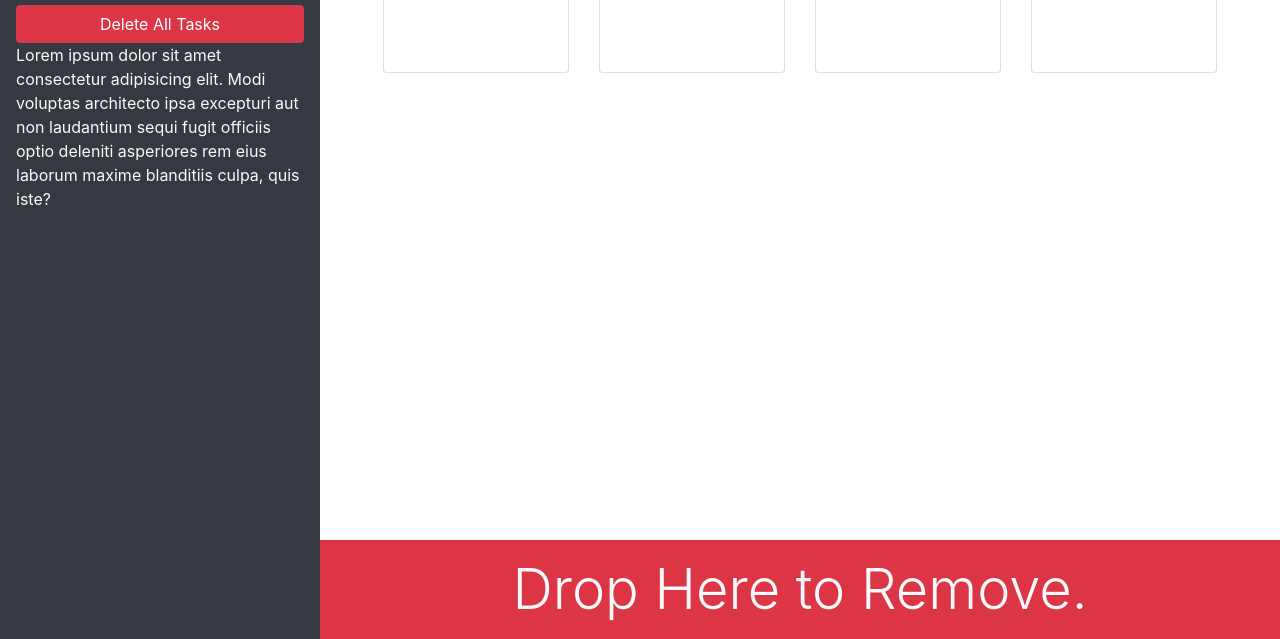
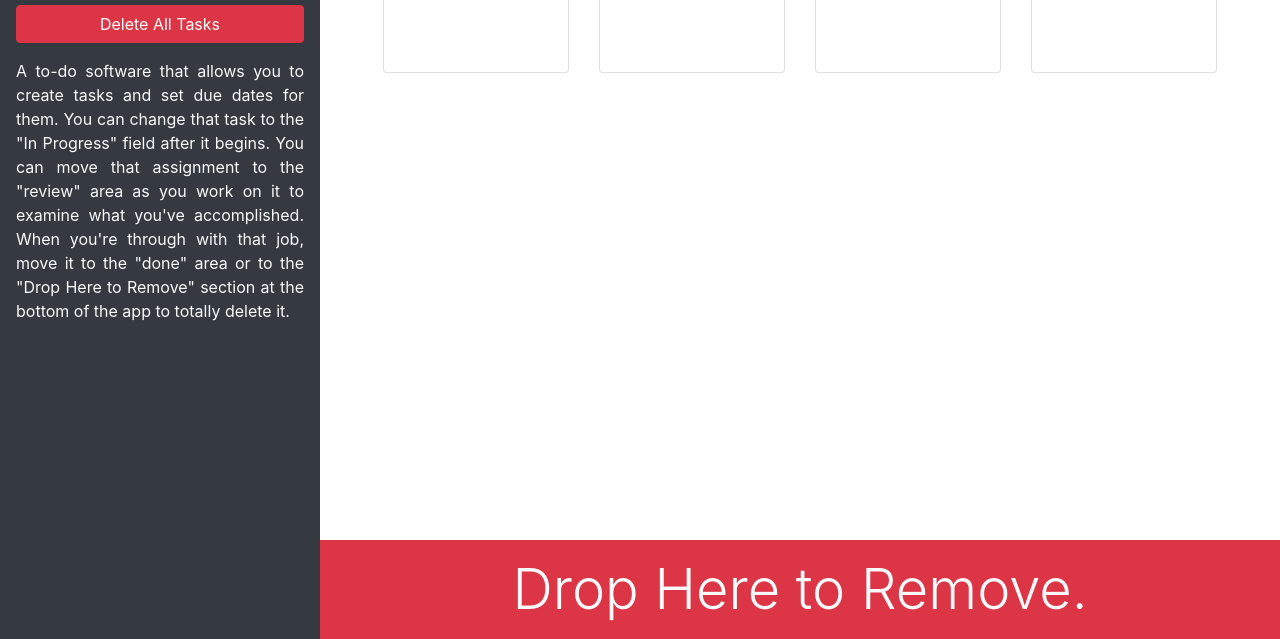
Before and after one commit to Z4R4N05/taskmaster-pro, a plain HTML site: page index.html in a window 1280 px wide. Shown: the part 161-800 px from the top of the page. Drawn offline with nearby package versions, Linux system fonts and the light colour scheme.

Commit message:
changes in index.html

```diff
--- a/index.html
+++ b/index.html
@@ -20,10 +20,10 @@
       <h1 class="text-center">Taskmaster Pro Edition</h1>
       <button id="create-task" class="btn btn-block btn-success" data-toggle="modal" data-target="#task-form-modal">Add Task</button>
       <button id="remove-tasks" class="btn btn-block btn-danger">Delete All Tasks</button>
-      <p class="mt-auto">Lorem ipsum dolor sit amet consectetur adipisicing elit. Modi voluptas architecto ipsa
-        excepturi aut non
-        laudantium sequi fugit officiis optio deleniti asperiores rem eius laborum maxime blanditiis culpa, quis iste?
-      </p>
+      <p class="mt-auto"><p align="justify">A to-do software that allows you to create tasks and set due dates for them. You can change that task to the "In Progress" field after it begins.
+         You can move that assignment to the "review" area as you work on it to examine what you've accomplished.
+         When you're through with that job, move it to the "done" area or to the "Drop Here to Remove" section at the bottom of the app to totally delete it.
+      </p></p>
     </header>
     <main class="col-12 col-lg-9 d-flex flex-column">
       <div class="m-5 row justify-content-round">
```
Also changed, not shown: assets/css/style.css (line endings or trailing spaces), assets/js/script.js (line endings or trailing spaces).
